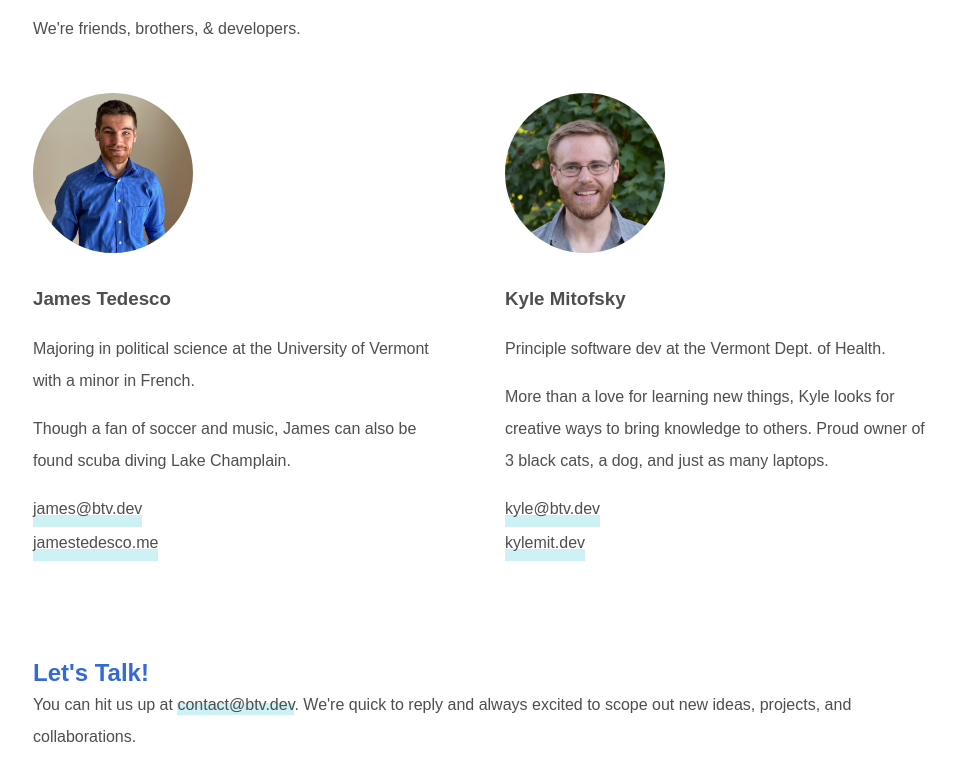
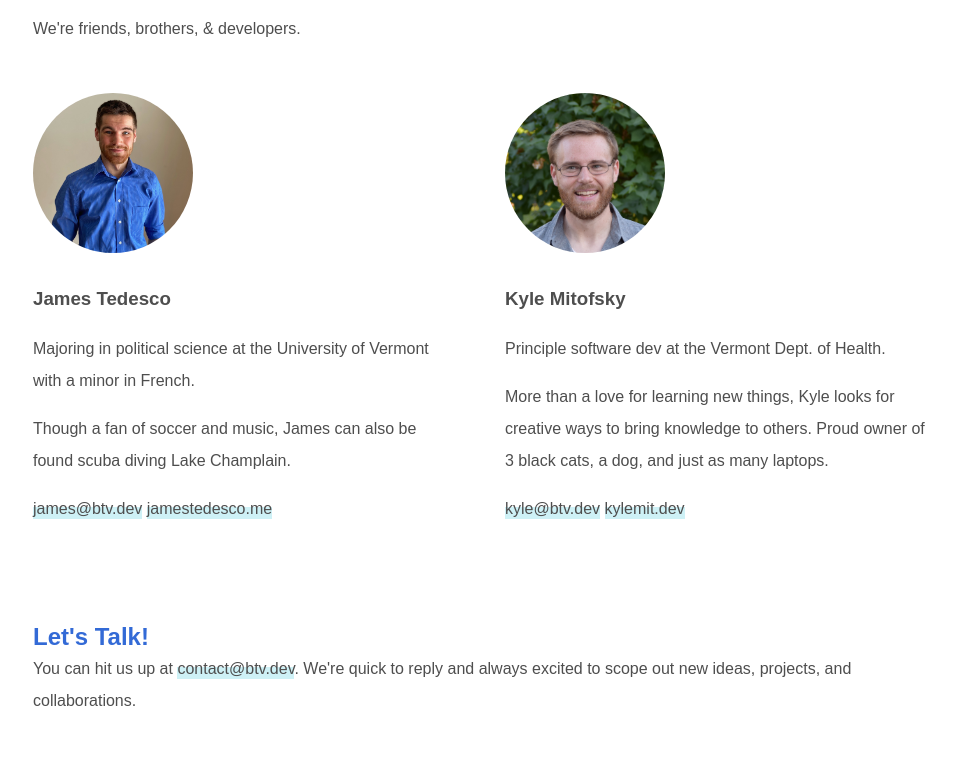
Before and after one commit to btv-dev/btv.dev, an Eleventy site: page index.njk in a window 1280 px wide. Shown: the part 1290-2071 px from the top of the page, without its empty margins (159-1115 px from the left). Built offline with nearby package versions, Linux system fonts and the light colour scheme; Eleventy itself is replaced by a stand-in of ours; files that its build step writes are made by us from their sources; a web font is replaced by a local one.

Commit message:
Fix bio link styles

```diff
--- a/assets/styles.css
+++ b/assets/styles.css
@@ -78,10 +78,6 @@ a.button {
     border-radius: 50%;
 }
 
-.bros a {
-    display: block;
-}
-
 
 /* Media queries */
 @media only screen and (min-width: 700px) {
```
